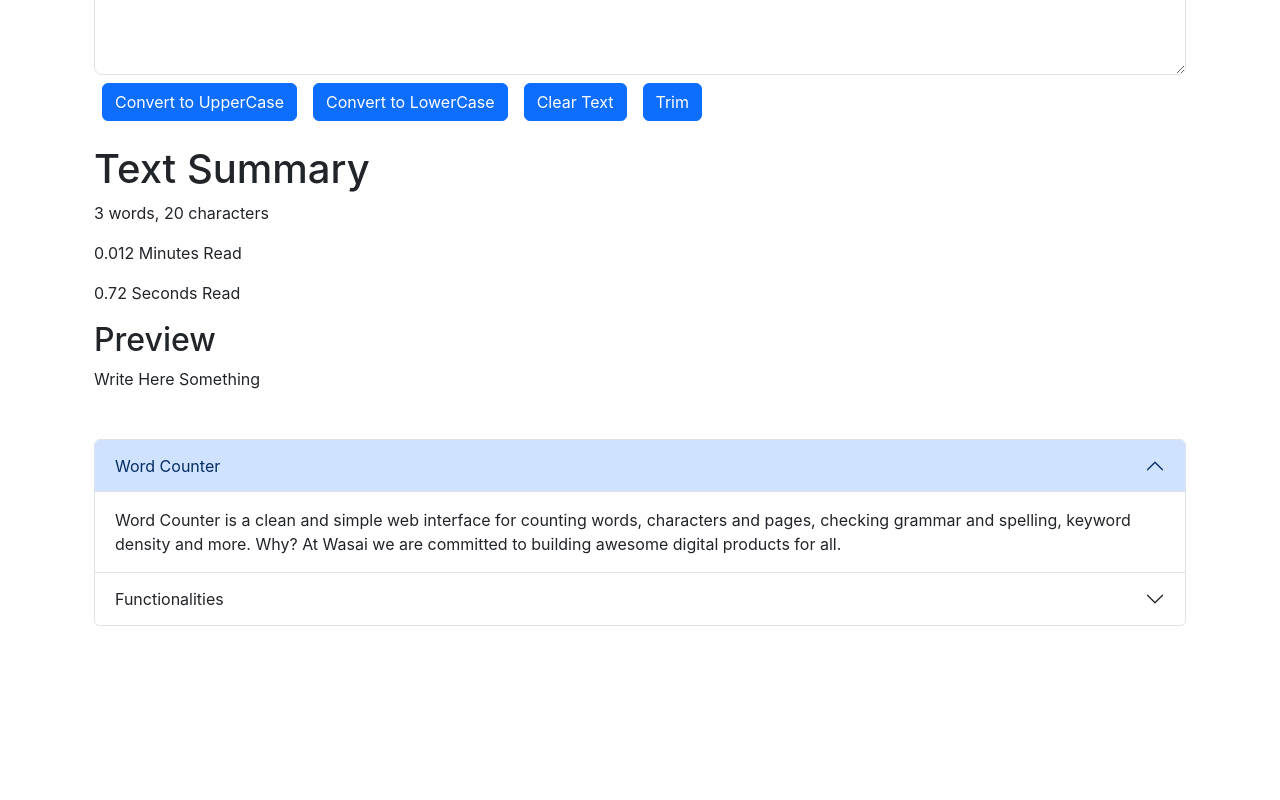
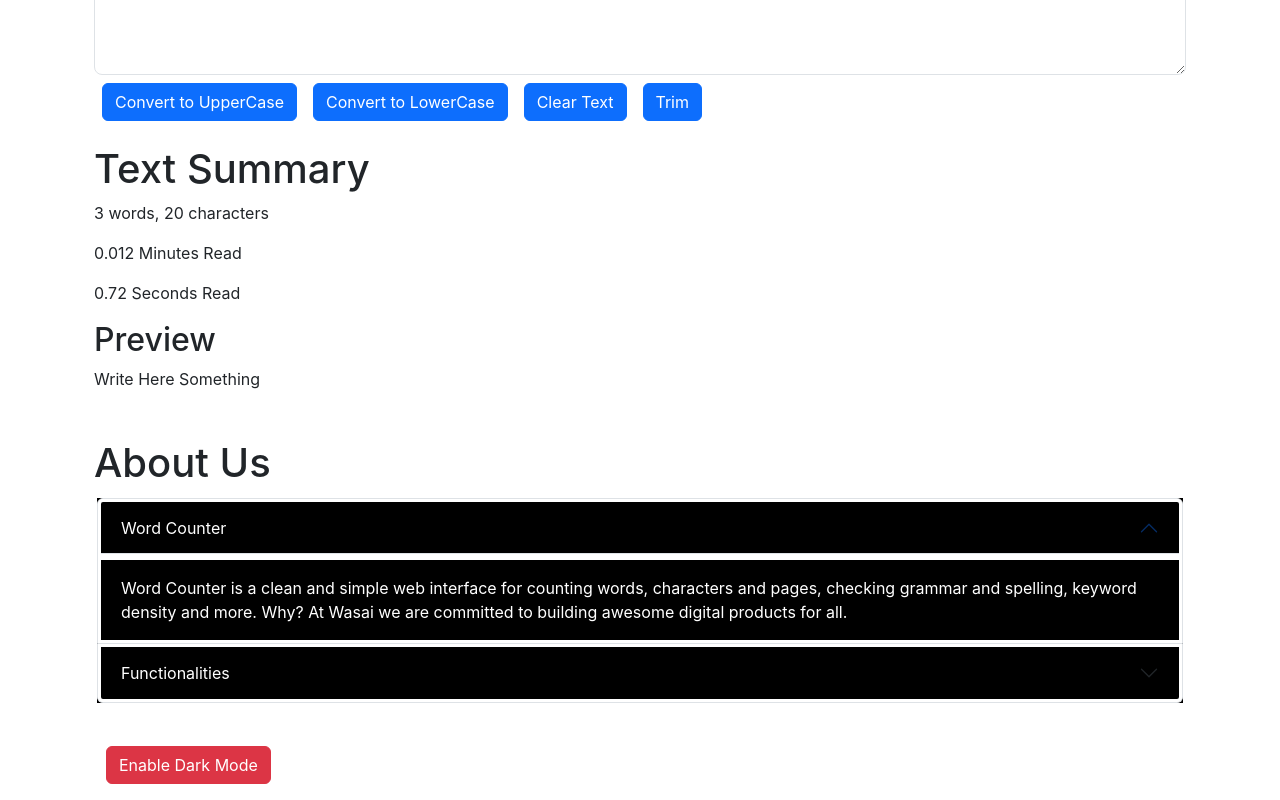
Before and after one commit to santr4/ReactJs-CodeWithHarry, a React (Create React App) app in the folder textutils/: page / in a window 1280 px wide. Shown: the part 403-1203 px from the top of the page. Before the commit the page ends 1069 px from the top, so only its background shows below. Built offline with nearby package versions, Linux system fonts and the light colour scheme.

Commit message:
[Feat] : dark mode feature with button added

```diff
--- a/textutils/src/App.js
+++ b/textutils/src/App.js
@@ -16,7 +16,7 @@ function App() {
         <TextForm heading="Enter Your Text here!" />
       </div>
       <div className="container my-3">
-        <About />
+        <About heading="About Us" />
       </div>
     </>
   );
--- a/textutils/src/components/About.jsx
+++ b/textutils/src/components/About.jsx
@@ -1,35 +1,70 @@
-import React from 'react';
+import React, {useState} from 'react';
 
-function About(){
+function About({heading}){
+
+    const [myStyle,setMyStyle] = useState(
+        {
+            color : 'white',
+            backgroundColor : 'black',
+            border : '3px solid white'
+        }
+    )
+    const [btnText,setBtnText] = useState("Enable Dark Mode")
+
+    const toggleStyle = ()=> {
+        if(myStyle.color == 'white'){
+            setMyStyle(
+                {
+                    color : 'black',
+                    backgroundColor : 'white'
+                }
+            )
+            setBtnText("Enable Dark Mode")
+        }
+        else{
+            setMyStyle(
+                {
+                    color : 'white',
+                    backgroundColor : 'black'
+                }
+            )
+            setBtnText("Enable White Mode")
+        }
+    }
+
     return(
         <div className="container">
-            <div className="accordion" id="accordionExample">
+            <h1>{heading}</h1>
+            <div className="accordion my-2" style={myStyle} id="accordionExample">
   <div className="accordion-item">
     <h2 className="accordion-header">
-      <button className="accordion-button" type="button" data-bs-toggle="collapse" data-bs-target="#collapseOne" aria-expanded="true" aria-controls="collapseOne">
+      <button className="accordion-button" type="button" style={myStyle} data-bs-toggle="collapse" data-bs-target="#collapseOne" aria-expanded="true" aria-controls="collapseOne">
         Word Counter
       </button>
     </h2>
     <div id="collapseOne" className="accordion-collapse collapse show" data-bs-parent="#accordionExample">
-      <div className="accordion-body">
+      <div className="accordion-body" style={myStyle}>
       Word Counter is a clean and simple web interface for counting words, characters and pages, checking grammar and spelling, keyword density and more. Why? At Wasai we are committed to building awesome digital products for all.
       </div>
     </div>
   </div>
   <div className="accordion-item">
     <h2 className="accordion-header">
-      <button className="accordion-button collapsed" type="button" data-bs-toggle="collapse" data-bs-target="#collapseTwo" aria-expanded="false" aria-controls="collapseTwo">
+      <button className="accordion-button collapsed" type="button" style={myStyle} data-bs-toggle="collapse" data-bs-target="#collapseTwo" aria-expanded="false" aria-controls="collapseTwo">
         Functionalities
       </button>
     </h2>
     <div id="collapseTwo" className="accordion-collapse collapse" data-bs-parent="#accordionExample">
-      <div className="accordion-body">
+      <div className="accordion-body" style={myStyle}>
         To convert the text to lower, upper, clear, and trim.
       </div>
     </div>
   </div>
 </div>
         <br/>
+        <div className="container my-2">
+            <button type="button" className="btn btn-danger" onClick={toggleStyle}>{btnText}</button>
+        </div>
         </div>
 
     )
```
